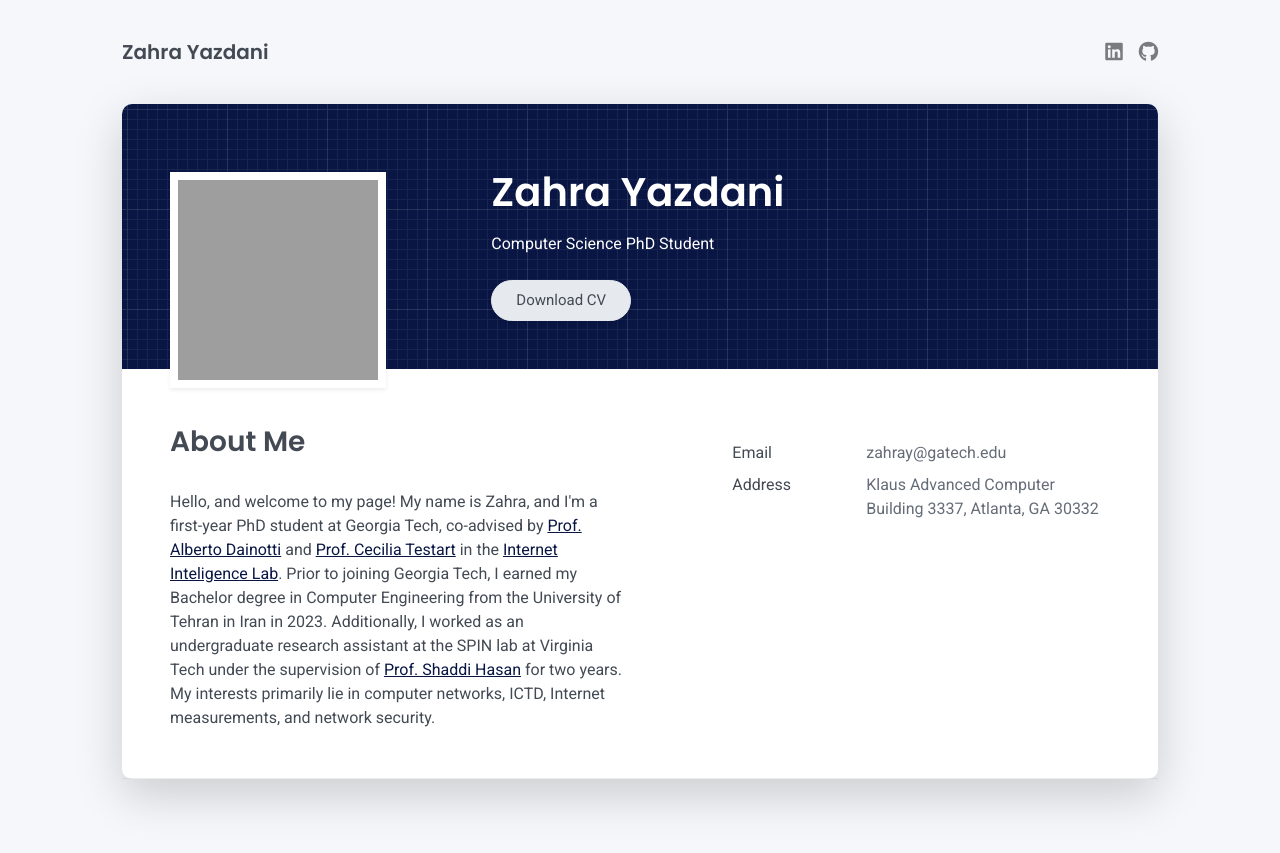
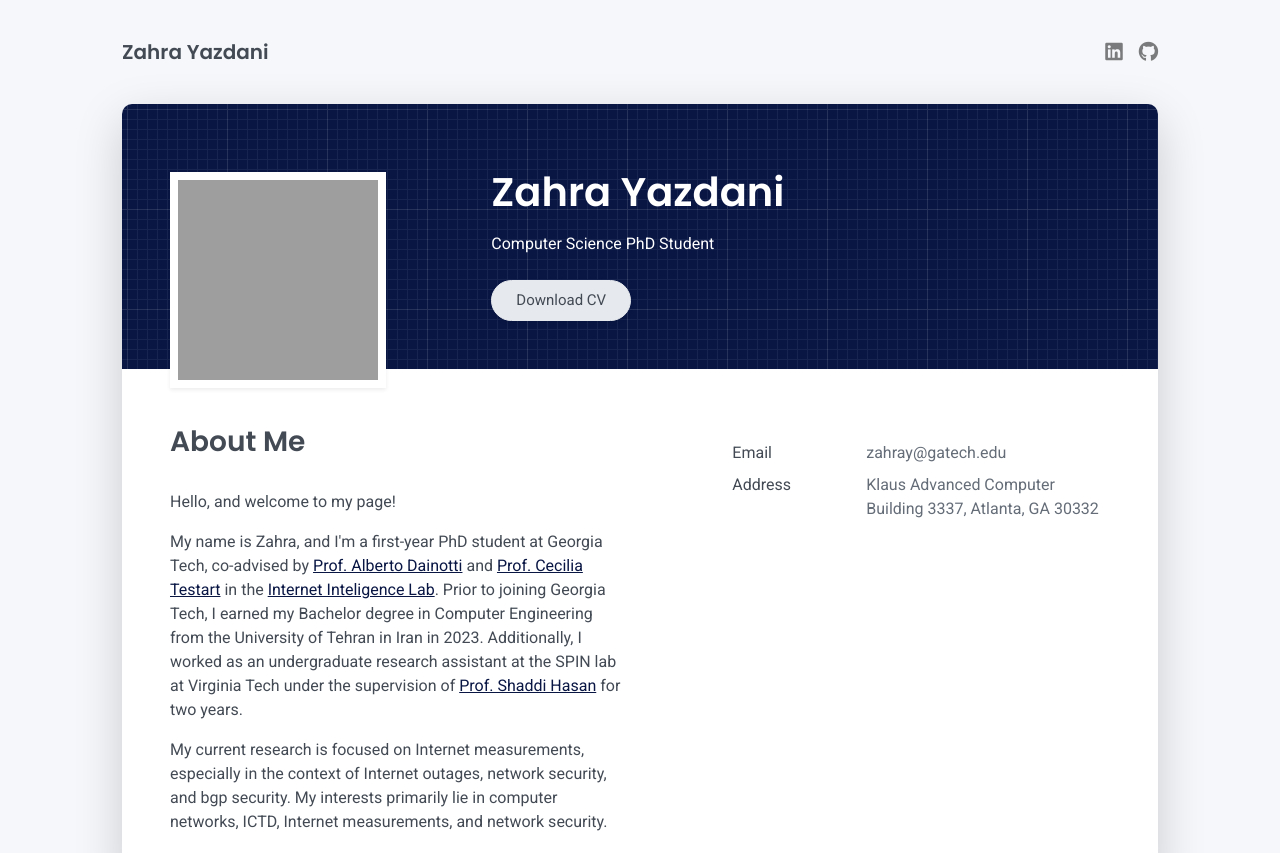
Before and after one commit to zahrayazdani/zahrayazdani.github.io, a plain HTML site: page index.html in a window 1280 px wide. Shown: the top 853 px of the page. Drawn offline with Linux system fonts and the light colour scheme; grey boxes are pictures that could not be loaded.

Commit message:
update on oct 28, 2023

```diff
--- a/index.html
+++ b/index.html
@@ -70,7 +70,9 @@
       <div class="col-md-6">
         <h2 class="h3 mb-3">About Me</h2>
         <p>
-        	Hello, and welcome to my page! My name is Zahra, and I'm a first-year PhD student at Georgia Tech, co-advised by <a href="https://faculty.cc.gatech.edu/~adainotti6/">Prof. Alberto Dainotti</a> and <a href="https://www.cc.gatech.edu/people/cecilia-testart">Prof. Cecilia Testart</a> in the <a href="https://inetintel.notion.site/Internet-Intelligence-Research-Lab-d186184563d345bab51901129d812ed6">Internet Inteligence Lab</a>. Prior to joining Georgia Tech, I earned my Bachelor degree in Computer Engineering from the University of Tehran in Iran in 2023. Additionally, I worked as an undergraduate research assistant at the SPIN lab at Virginia Tech under the supervision of <a href="https://cs.vt.edu/people/faculty/shaddi-hasan.html">Prof. Shaddi Hasan</a> for two years. My interests primarily lie in computer networks, ICTD, Internet measurements, and network security.
+        	Hello, and welcome to my page!
+          <p> My name is Zahra, and I'm a first-year PhD student at Georgia Tech, co-advised by <a href="https://faculty.cc.gatech.edu/~adainotti6/">Prof. Alberto Dainotti</a> and <a href="https://www.cc.gatech.edu/people/cecilia-testart">Prof. Cecilia Testart</a> in the <a href="https://inetintel.notion.site/Internet-Intelligence-Research-Lab-d186184563d345bab51901129d812ed6">Internet Inteligence Lab</a>. Prior to joining Georgia Tech, I earned my Bachelor degree in Computer Engineering from the University of Tehran in Iran in 2023. Additionally, I worked as an undergraduate research assistant at the SPIN lab at Virginia Tech under the supervision of <a href="https://cs.vt.edu/people/faculty/shaddi-hasan.html">Prof. Shaddi Hasan</a> for two years.
+          <p> My current research is focused on Internet measurements, especially in the context of Internet outages, network security, and bgp security. My interests primarily lie in computer networks, ICTD, Internet measurements, and network security.
       </div>
       <div class="col-md-5 offset-md-1">
         <div class="row mt-2">
```
